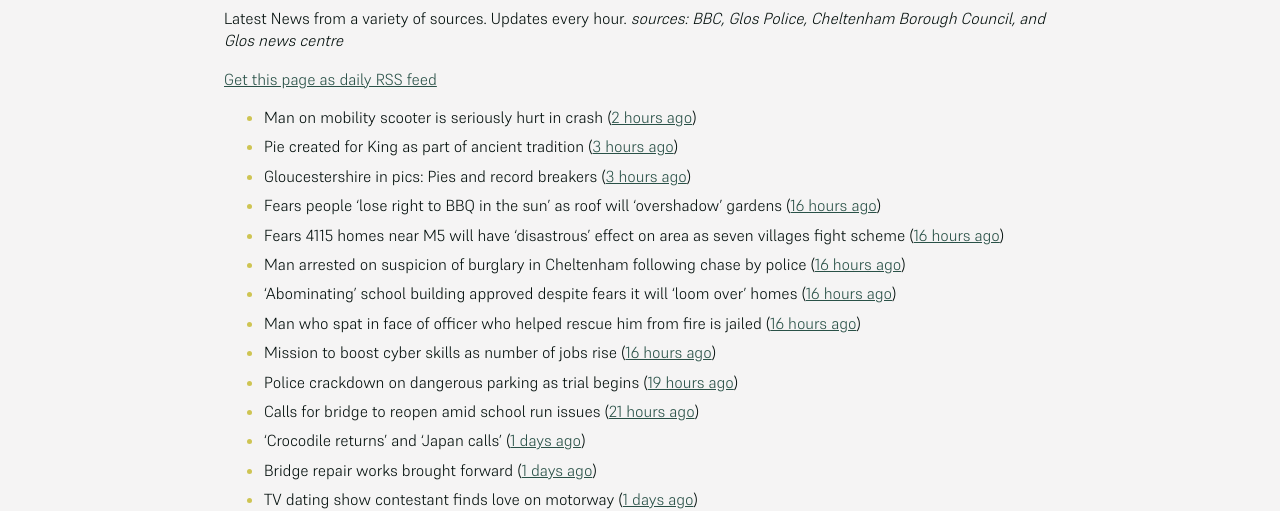
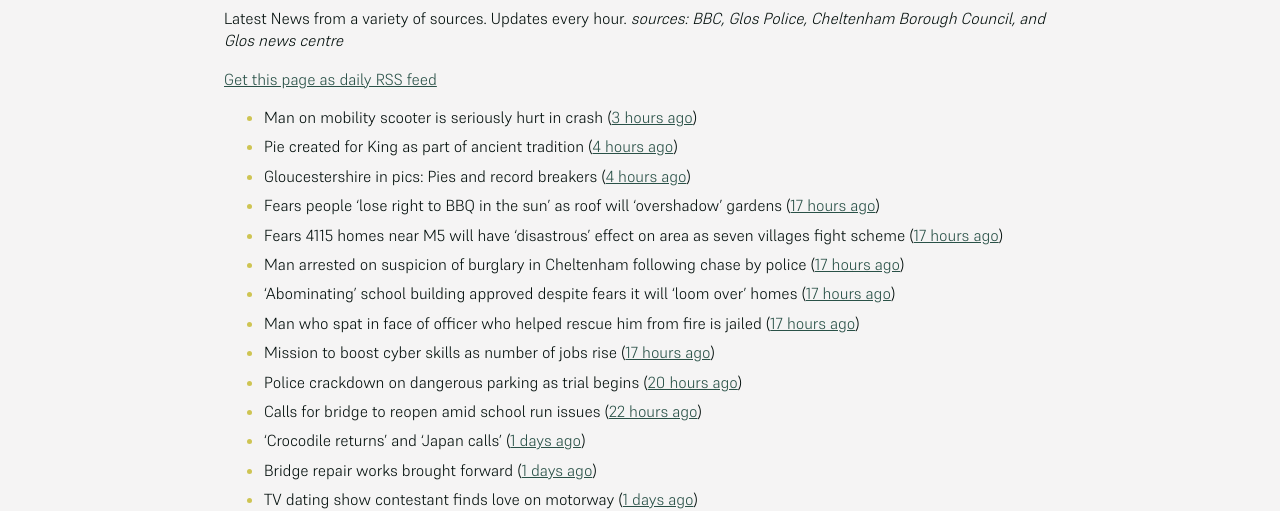
Before and after one commit to mat-0/cheltenham-open-data, a Jekyll site: the page built from _pages/news.md, in a window 1280 px wide. Shown: the part 266-777 px from the top of the page. Built offline with Jekyll 4.4.1, drawn with Linux system fonts in a browser that asks for light colours; some of the changed text lies outside the part shown.

Commit message:
Updated 2025-05-24 10:57:54

```diff
--- a/_pages/news.md
+++ b/_pages/news.md
@@ -12,17 +12,17 @@ _sources: BBC, Glos Police, Cheltenham Borough Council, and Glos news centre_
 [Get this page as daily RSS feed](/daily.rss)
 
 <!-- news_marker starts -->
-- Man on mobility scooter is seriously hurt in crash ([2 hours ago](https://www.bbc.com/news/articles/cx2eqqnx4zlo))
-- Pie created for King as part of ancient tradition ([3 hours ago](https://www.bbc.com/news/articles/ckgxxnve341o))
-- Gloucestershire in pics: Pies and record breakers ([3 hours ago](https://www.bbc.com/news/articles/clyvvpgg4xyo))
-- Fears people ‘lose right to BBQ in the sun’ as roof will ‘overshadow’ gardens ([16 hours ago](https://gloucesternewscentre.co.uk/fears-people-lose-right-to-bbq-in-the-sun-as-roof-will-overshadow-gardens/))
-- Fears 4115 homes near M5 will have ‘disastrous’ effect on area as seven villages fight scheme ([16 hours ago](https://gloucesternewscentre.co.uk/fears-4115-homes-near-m5-will-have-disastrous-effect-on-area-as-seven-villages-fight-scheme/))
-- Man arrested on suspicion of burglary in Cheltenham following chase by police ([16 hours ago](https://gloucesternewscentre.co.uk/man-arrested-on-suspicion-of-burglary-in-cheltenham-following-chase-by-police/))
-- ‘Abominating’ school building approved despite fears it will ‘loom over’ homes ([16 hours ago](https://gloucesternewscentre.co.uk/abominating-school-building-approved-despite-fears-it-will-loom-over-homes/))
-- Man who spat in face of officer who helped rescue him from fire is jailed ([16 hours ago](https://gloucesternewscentre.co.uk/man-who-spat-in-face-of-officer-who-helped-rescue-him-from-fire-is-jailed/))
-- Mission to boost cyber skills as number of jobs rise ([16 hours ago](https://www.bbc.com/news/articles/cp9200y2km0o))
-- Police crackdown on dangerous parking as trial begins ([19 hours ago](https://www.bbc.com/news/articles/c628gp87jljo))
-- Calls for bridge to reopen amid school run issues ([21 hours ago](https://www.bbc.com/news/articles/c7877jd3dw3o))
+- Man on mobility scooter is seriously hurt in crash ([3 hours ago](https://www.bbc.com/news/articles/cx2eqqnx4zlo))
+- Pie created for King as part of ancient tradition ([4 hours ago](https://www.bbc.com/news/articles/ckgxxnve341o))
+- Gloucestershire in pics: Pies and record breakers ([4 hours ago](https://www.bbc.com/news/articles/clyvvpgg4xyo))
+- Fears people ‘lose right to BBQ in the sun’ as roof will ‘overshadow’ gardens ([17 hours ago](https://gloucesternewscentre.co.uk/fears-people-lose-right-to-bbq-in-the-sun-as-roof-will-overshadow-gardens/))
+- Fears 4115 homes near M5 will have ‘disastrous’ effect on area as seven villages fight scheme ([17 hours ago](https://gloucesternewscentre.co.uk/fears-4115-homes-near-m5-will-have-disastrous-effect-on-area-as-seven-villages-fight-scheme/))
+- Man arrested on suspicion of burglary in Cheltenham following chase by police ([17 hours ago](https://gloucesternewscentre.co.uk/man-arrested-on-suspicion-of-burglary-in-cheltenham-following-chase-by-police/))
+- ‘Abominating’ school building approved despite fears it will ‘loom over’ homes ([17 hours ago](https://gloucesternewscentre.co.uk/abominating-school-building-approved-despite-fears-it-will-loom-over-homes/))
+- Man who spat in face of officer who helped rescue him from fire is jailed ([17 hours ago](https://gloucesternewscentre.co.uk/man-who-spat-in-face-of-officer-who-helped-rescue-him-from-fire-is-jailed/))
+- Mission to boost cyber skills as number of jobs rise ([17 hours ago](https://www.bbc.com/news/articles/cp9200y2km0o))
+- Police crackdown on dangerous parking as trial begins ([20 hours ago](https://www.bbc.com/news/articles/c628gp87jljo))
+- Calls for bridge to reopen amid school run issues ([22 hours ago](https://www.bbc.com/news/articles/c7877jd3dw3o))
 - 'Crocodile returns' and 'Japan calls' ([1 days ago](https://www.bbc.com/news/articles/clynl44237wo))
 - Bridge repair works brought forward ([1 days ago](https://www.bbc.com/news/articles/c8repy53ezyo))
 - TV dating show contestant finds love on motorway ([1 days ago](https://www.bbc.com/news/articles/cn84y0wnz2po))
```
Also changed, not shown: other parts of _pages/news.md (+2 -2 lines), _data/flood.json (+5 -27 lines), _pages/fix-my-street.md (+1 -1 lines), index.md (+5 -5 lines).
